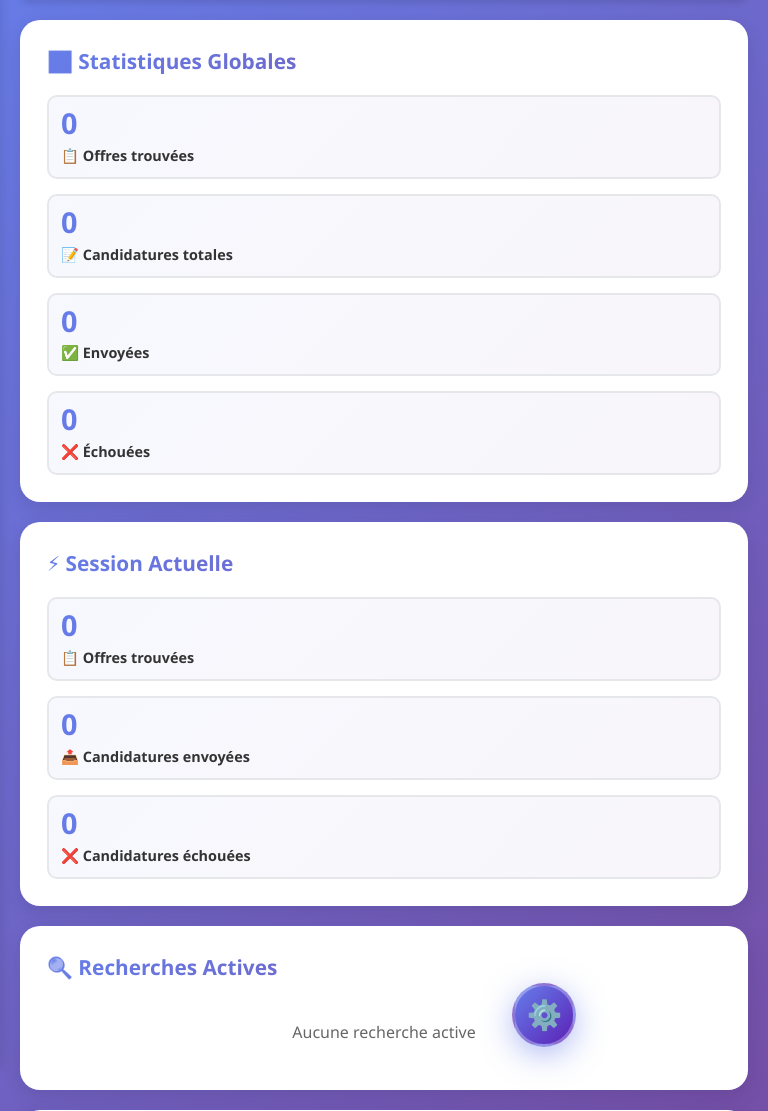
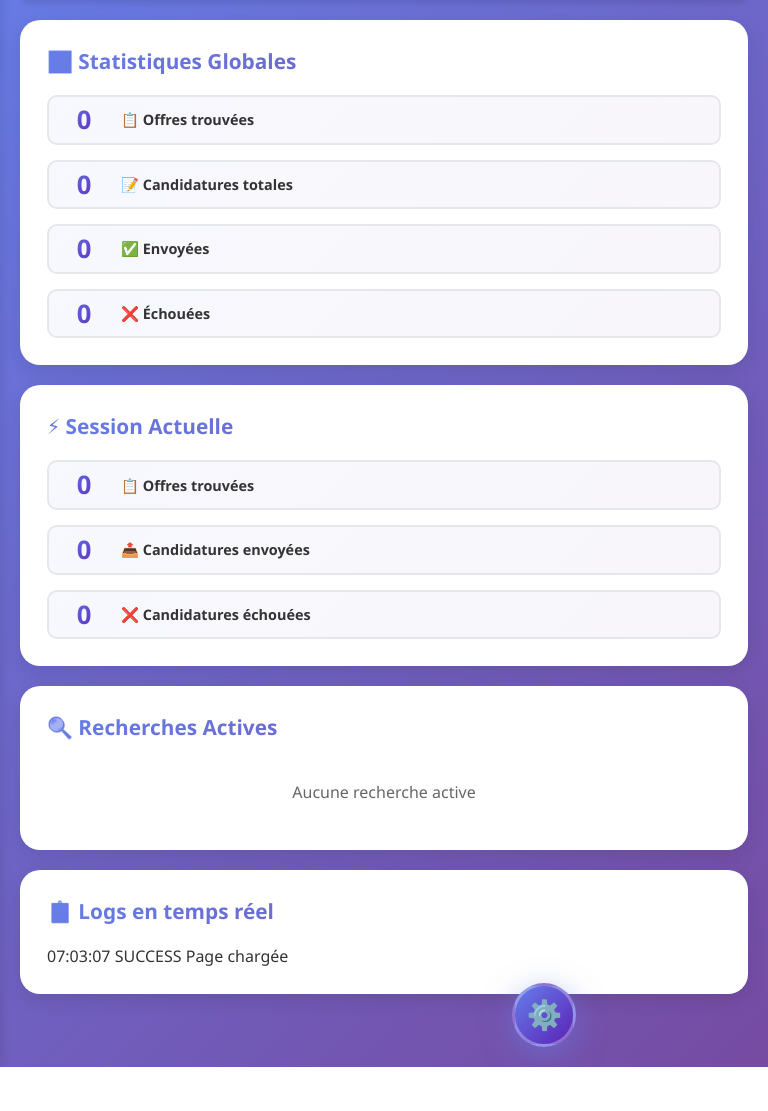
Before and after one commit to PavelDelhomme/auto_apply, a Flask app: page / in a window 768 px wide. Shown: the part 127-1238 px from the top of the page. After the commit the page ends 1194 px from the top, so only its background shows below. Run offline with Flask 3, Linux system fonts and the light colour scheme; data that the repository does not hold is empty; some libraries are stand-ins or nearby versions.

Commit message:
fix: Ajustement du responsive des statistiques pour garder l'affichage horizontal quand possible
- Media query à 480px au lieu de 768px pour le passage en colonne
- Ajout d'un media query intermédiaire (481px-768px) pour réduire les tailles tout en gardant l'horizontal
- Les statistiques restent côte à côte sur les écrans moyens

```diff
--- a/static/css/dashboard.css
+++ b/static/css/dashboard.css
@@ -184,8 +184,8 @@
     background-clip: text;
 }
 
-/* Responsive pour les statistiques */
-@media (max-width: 768px) {
+/* Responsive pour les statistiques - seulement sur très petit écran */
+@media (max-width: 480px) {
     .stat-item {
         flex-direction: column;
         align-items: flex-start;
@@ -201,6 +201,23 @@
 
     .stat-label {
         font-size: 0.9em;
+    }
+}
+
+/* Ajustement pour écrans moyens - garder horizontal mais réduire les tailles */
+@media (max-width: 768px) and (min-width: 481px) {
+    .stat-value {
+        font-size: 1.6em;
+        min-width: 50px;
+    }
+
+    .stat-label {
+        font-size: 0.9em;
+    }
+
+    .stat-item {
+        padding: 10px;
+        gap: 12px;
     }
 }
 
```
